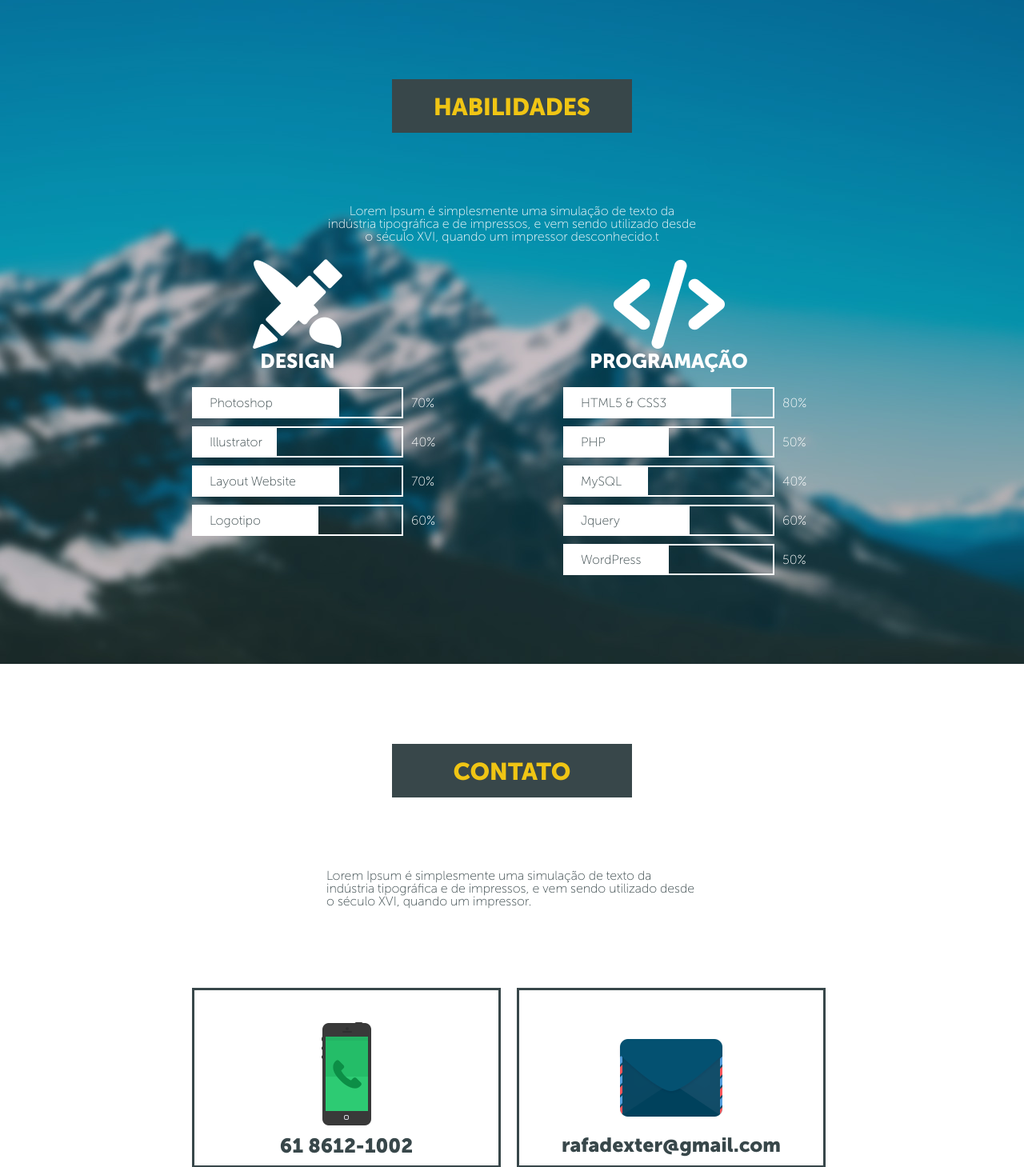
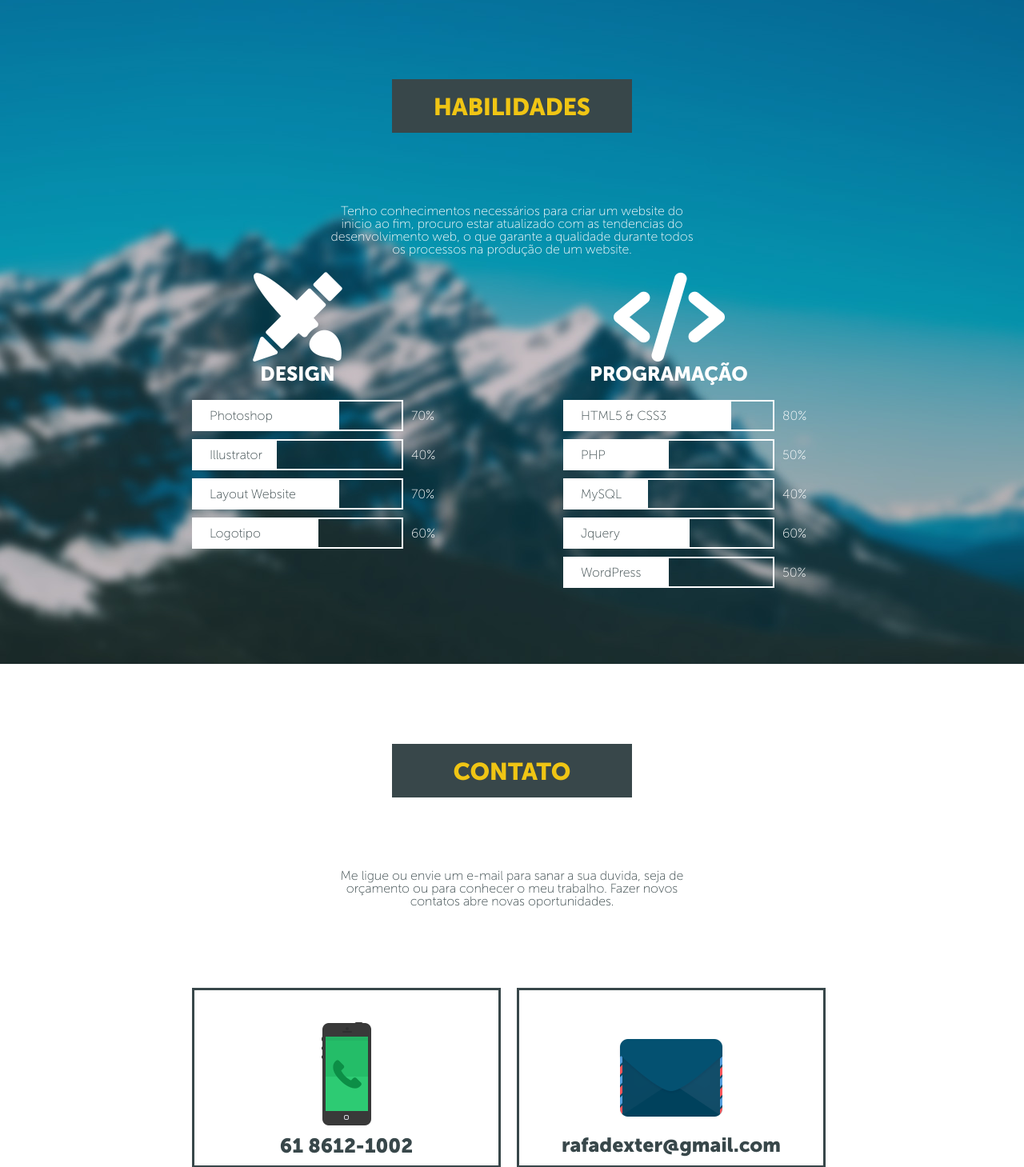
Before and after one commit to hyansu/portfolio, a PHP site: page / in a window 1280 px wide. Shown: the part 1323-2782 px from the top of the page at 80% size. Run offline with PHP 8.4, Linux system fonts and the light colour scheme; some libraries are stand-ins or nearby versions.

Commit message:
Textos adicionados em habilidades e contato

```diff
--- a/css/main.css
+++ b/css/main.css
@@ -76,7 +76,7 @@ header #logo{width:141px; margin:0px auto 20px auto; padding-top:130px; display:
 /*    CONTATO   */
 
 #contato{width:100%; float:left;}
-#contato-text{width:464px; margin:0px auto 100px auto;}
+#contato-text{width:464px; margin:0px auto 100px auto; text-align:center;}
 #contato-box{width:380px; height:219px; border:3px solid #38474a; float:left; margin-left:100px; margin-bottom:100px; text-align:center;}
 #contato-box:nth-child(2n){margin-left:20px;}
 #contato-box #icon-celular{margin:40px 0px 10px 0px;}
--- a/index.php
+++ b/index.php
@@ -178,7 +178,7 @@
 
                 <div id="section-title"><p class="text-section">HABILIDADES</p></div>
 
-                <div id="habilidade-text"><p class="text-default2">Lorem Ipsum é simplesmente uma simulação de texto da indústria tipográfica e de impressos, e vem sendo utilizado desde o século XVI, quando um impressor desconhecido.t</p></div>
+                <div id="habilidade-text"><p class="text-default2">Tenho conhecimentos necessários para criar um website do inicio ao fim, procuro estar atualizado com as tendencias do desenvolvimento web, o que garante a qualidade durante todos os processos na produção de um website.</p></div>
 
                 <div id="habilidade-conteiner">
 
@@ -295,7 +295,7 @@
 
                 <div id="section-title"><p class="text-section">CONTATO</p></div>
 
-                <div id="contato-text"><p class="text-default-blue">Lorem Ipsum é simplesmente uma simulação de texto da indústria tipográfica e de impressos, e vem sendo utilizado desde o século XVI, quando um impressor.</div>
+                <div id="contato-text"><p class="text-default-blue">Me ligue ou envie um e-mail para sanar a sua duvida, seja de orçamento ou para conhecer o meu trabalho. Fazer novos contatos abre novas oportunidades.</div>
 
                 <div id="contato-box">
 
```
